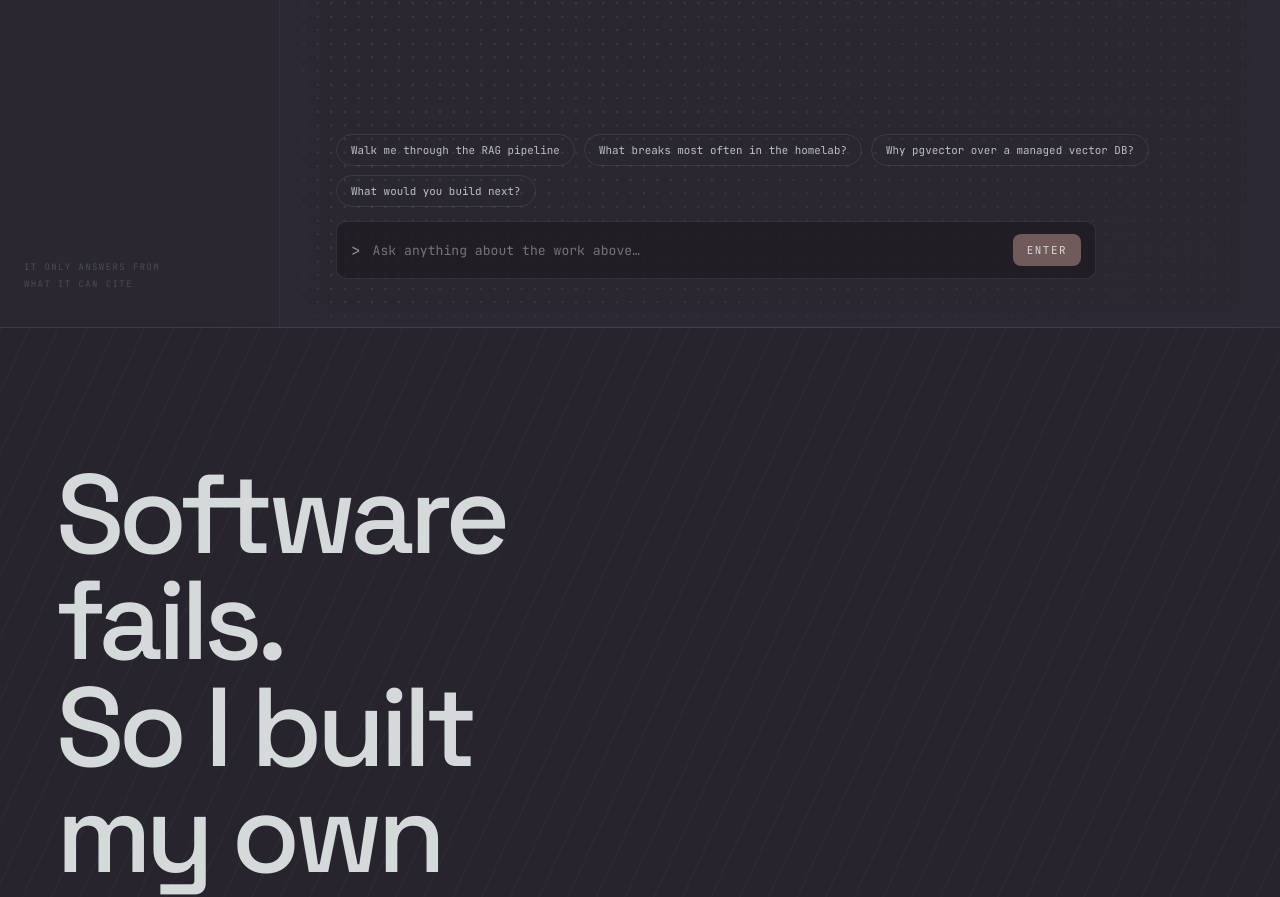
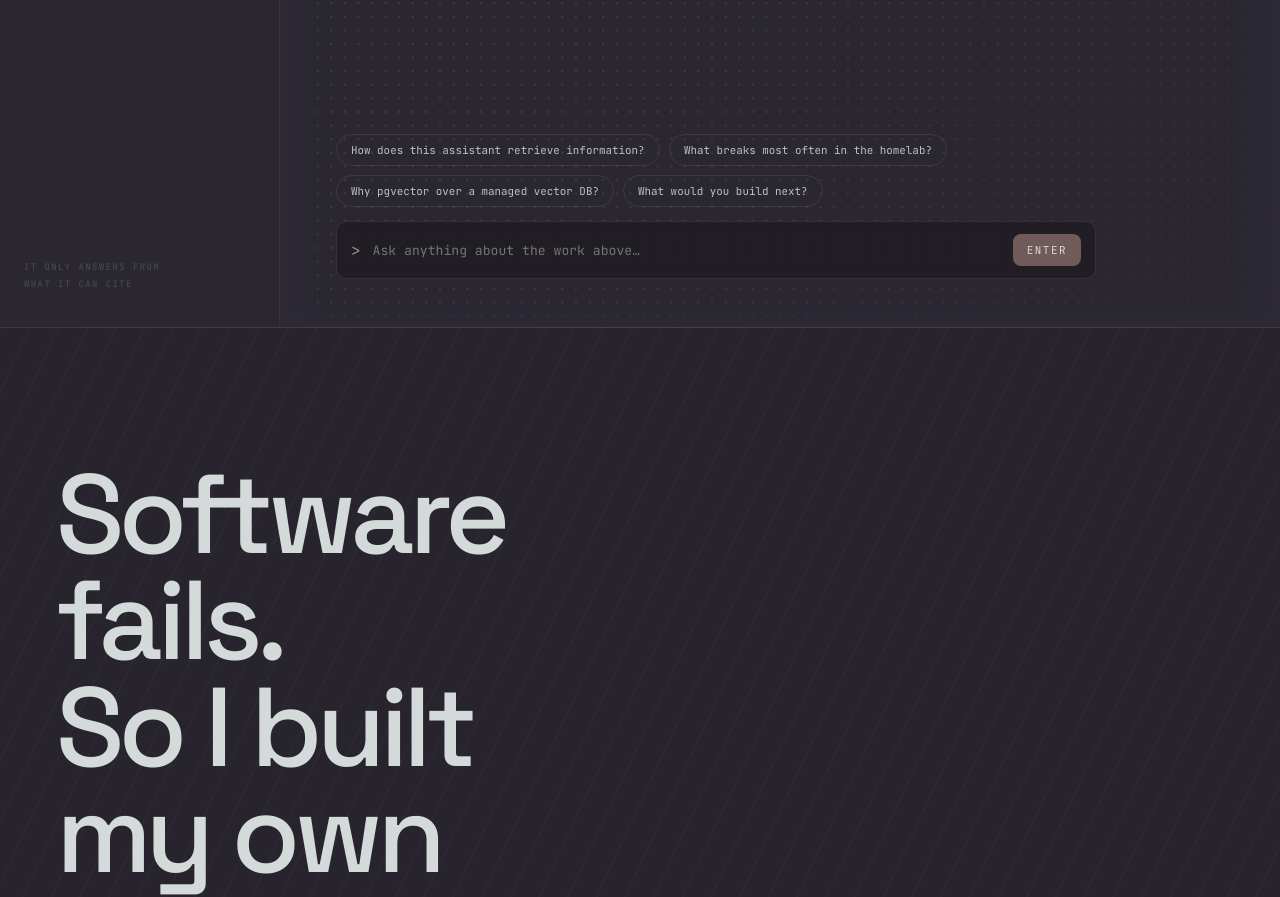
Before and after one commit to c-panagopoulos/Personal-Website, a React (Vite) app in the folder client/: page / in a window 1280 px wide. Shown: the part 5979-6876 px from the top of the page. Built offline with nearby package versions, Linux system fonts and the light colour scheme.

Commit message:
Reword assistant chip to surface this site's own RAG explanation

```diff
--- a/client/src/components/AssistantSection.jsx
+++ b/client/src/components/AssistantSection.jsx
@@ -7,7 +7,7 @@ import { useSceneTrigger } from "../hooks/useSceneTrigger.js";
 import { anim } from "../lib/anim.js";
 
 const CHIPS = [
-  "Walk me through the RAG pipeline",
+  "How does this assistant retrieve information?",
   "What breaks most often in the homelab?",
   "Why pgvector over a managed vector DB?",
   "What would you build next?",
```
